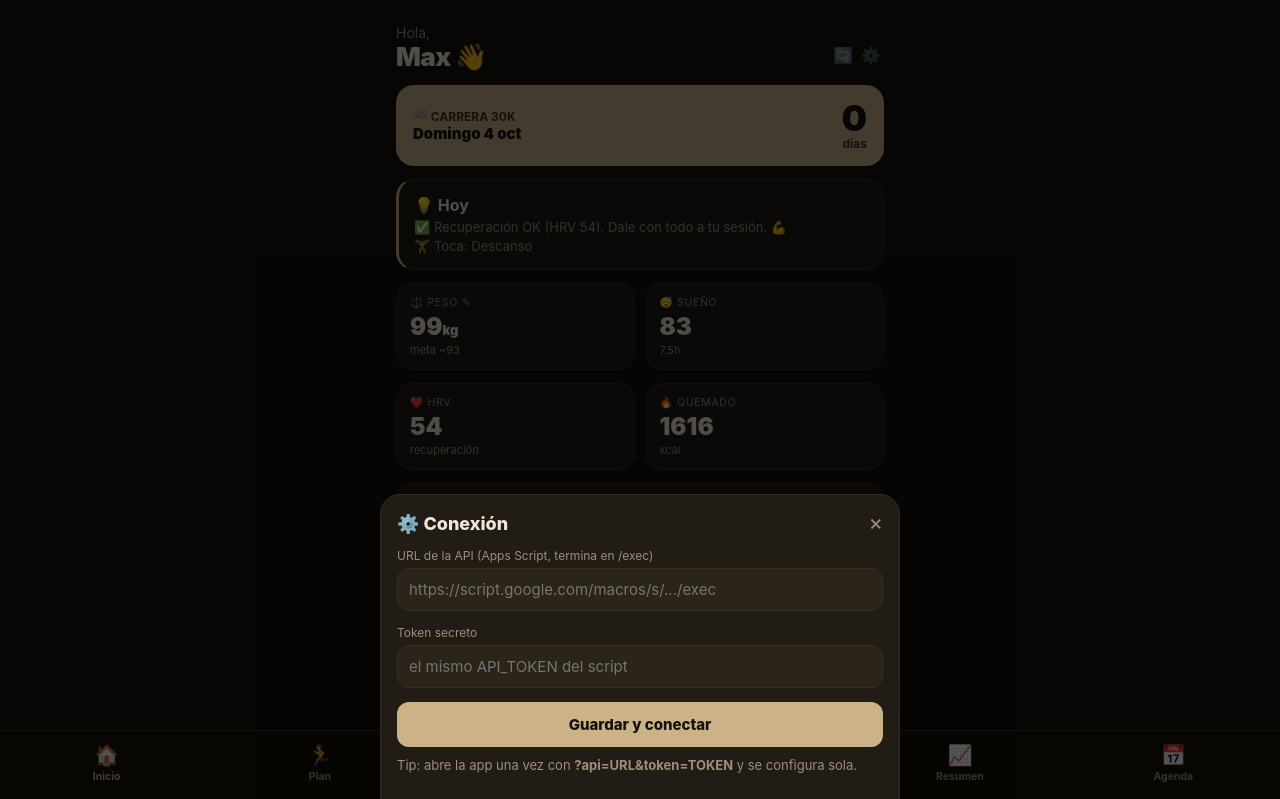
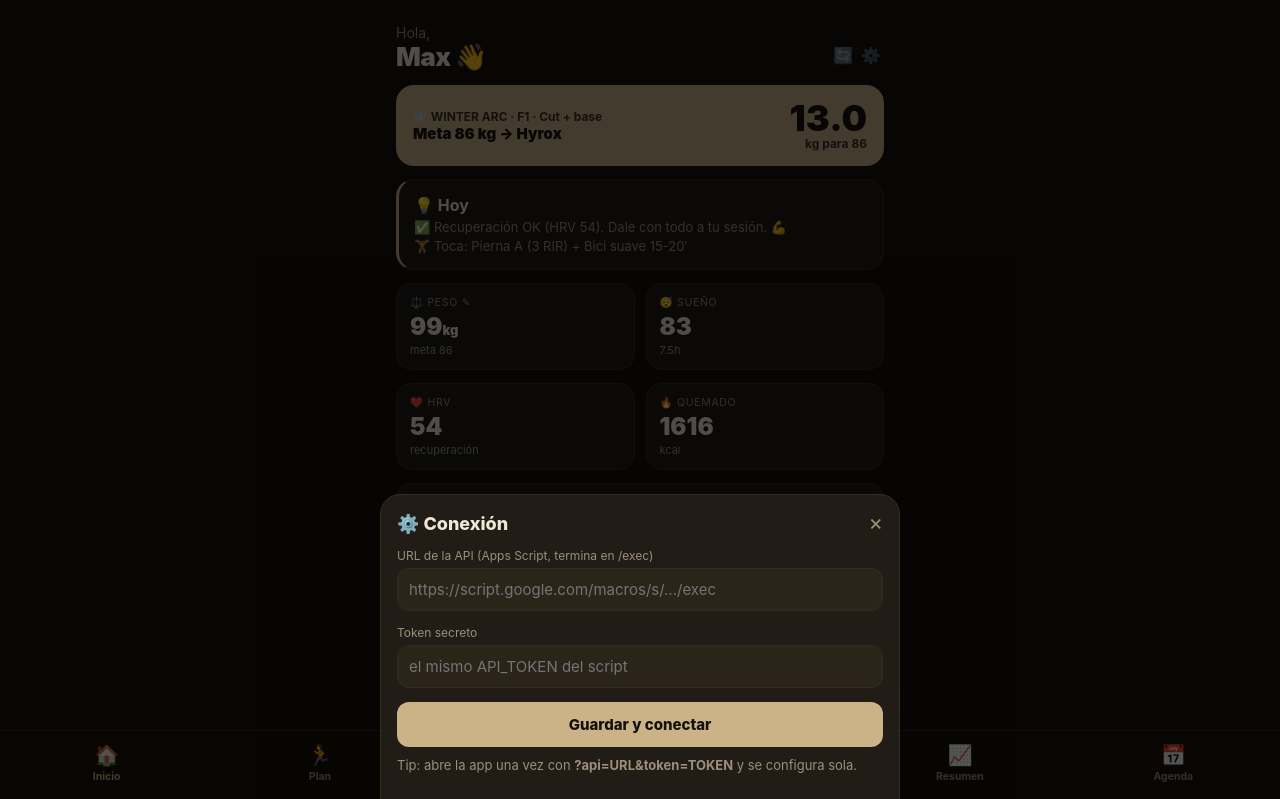
Before and after one commit to majjjz/panel-max-app, a plain HTML site: page index.html in a window 1280 px wide. Shown: the top 799 px of the page. Drawn offline with Linux system fonts and the light colour scheme.

Commit message:
feat: Winter ARC — plan PPLx2 gym AM (F1/Break/F2/F3 desde 12-oct), macros 2150/200/215/60, menu air fryer post-gym, meta 86 kg; SW v5
Co-Authored-By: Claude Opus 5.5 <noreply@anthropic.com>

```diff
--- a/index.html
+++ b/index.html
@@ -130,11 +130,11 @@
     <!-- INICIO -->
     <div class="view on" id="inicio">
       <div style="margin-top:6px"><div class="hi">Hola,</div><h2>Max 👋 <span id="racha" style="font-size:15px;color:var(--acc);font-weight:800"></span><span onclick="showSetup(true)" style="float:right;font-size:16px;opacity:.45;cursor:pointer;padding:4px">⚙️</span><span id="rgBtn" onclick="refreshGarminTap()" style="float:right;font-size:16px;opacity:.6;cursor:pointer;padding:4px" title="Actualizar Garmin">🔄</span></h2></div>
-      <div class="race"><div><div class="t">🏁 CARRERA 30K</div><div class="bignm">Domingo 4 oct</div></div>
-        <div style="text-align:right"><div class="n" id="cd">–</div><div class="t">días</div></div></div>
+      <div class="race"><div><div class="t">❄️ WINTER ARC · <span id="arcPh">F1</span></div><div class="bignm">Meta 86 kg → Hyrox</div></div>
+        <div style="text-align:right"><div class="n" id="cd">–</div><div class="t">kg para 86</div></div></div>
       <div class="card" id="tipHoy" style="border-left:3px solid var(--acc)"></div>
       <div class="row">
-        <div class="mini" onclick="openWeight()" style="cursor:pointer"><div class="l">⚖️ Peso ✎</div><div class="v" id="mPeso">–</div><div class="d">meta ~93</div></div>
+        <div class="mini" onclick="openWeight()" style="cursor:pointer"><div class="l">⚖️ Peso ✎</div><div class="v" id="mPeso">–</div><div class="d">meta 86</div></div>
         <div class="mini"><div class="l">😴 Sueño</div><div class="v" id="mSue">–</div><div class="d" id="mSueD"></div></div>
       </div>
       <div class="row">
@@ -162,7 +162,7 @@
     <!-- PLAN -->
     <div class="view" id="plan">
       <div style="margin-top:6px;display:flex;justify-content:space-between;align-items:center">
-        <div><h2>Plan 30K</h2><div class="sub" id="planSub"></div></div>
+        <div><h2>Winter ARC</h2><div class="sub" id="planSub"></div></div>
         <div class="wknav"><button id="wkPrev" onclick="chgWeek(-1)">◀</button><button id="wkNext" onclick="chgWeek(1)">▶</button></div>
       </div>
       <div class="card">
@@ -386,24 +386,34 @@
 </script>
 
 <script>
-  var S={foods:[],checks:{},targets:{kcal:2400,p:200,c:245,f:76},diary:{meals:{},tot:{kcal:0,p:0,c:0,f:0},recents:[]},garmin:{},entrenos:[],resumen:[],peso:{latest:'',byDate:{}},water:{today:0,goal:3500},planWeeks:{}};
+  var S={foods:[],checks:{},targets:{kcal:2150,p:200,c:215,f:60},diary:{meals:{},tot:{kcal:0,p:0,c:0,f:0},recents:[]},garmin:{},entrenos:[],resumen:[],peso:{latest:'',byDate:{}},water:{today:0,goal:3500},planWeeks:{}};
   var curMeal="Desayuno", curItem=null, viewWeek=null;
 
-  var START=new Date(2026,7,10), MES=['ene','feb','mar','abr','may','jun','jul','ago','sep','oct','nov','dic'], DOW=['LUN','MAR','MIÉ','JUE','VIE','SÁB','DOM'], LR=[8,11,14,11,17,21,24,'30 🏁'];
+  var START=new Date(2026,9,12), OFF=100, MAXW=24, ARC_T={kcal:2150,p:200,c:215,f:60}, MES=['ene','feb','mar','abr','may','jun','jul','ago','sep','oct','nov','dic'], DOW=['LUN','MAR','MIÉ','JUE','VIE','SÁB','DOM'], LR=[8,11,14,11,17,21,24,'30 🏁'];
   function SS(ic,t,tod){return {ic:ic,t:t,tod:tod};}
-  function genWeek(km){return [[SS('🚴','Bici Z2','AM'),SS('🏋️','Push','PM')],[SS('🏃','Calidad','AM'),SS('🏋️','Pierna','PM')],[SS('🚴','Bici Z2','AM'),SS('🏋️','Pull','PM')],[SS('🏃','Trote fácil','AM')],[SS('🏊','Natación suave','AM')],[SS('🏃','Tirada larga '+km+' km 👑','AM')],[SS('🏊','Natación regen','AM')]];}
+  /* Winter ARC (12-oct-2026): gym AM antes del trabajo, trote/caminata PM. Fases: F1 0-9 · Break 10-11 · F2 12-17 · F3 18+ */
+  function arcPhase(k){return k<10?'F1':(k<12?'BRK':(k<18?'F2':'F3'));}
+  var PH_NAME={F1:'F1 · Cut + base',BRK:'Break navidad · mantenimiento',F2:'F2 · Cut + pre-Hyrox',F3:'F3 · Hyrox + distancia'};
+  function weekDataBase(k){
+    var ph=arcPhase(k),r=(k===0?' (3 RIR)':'');
+    if(ph==='F3') return [[SS('🏋️','Fuerza inferior + trineo','AM')],[SS('🏃','Intervalos 6-8×1 km','AM')],[SS('🏋️','Fuerza torso','AM'),SS('🚣','SkiErg/remo Z2 20′','AM')],[SS('🏃','Trote Z2 8-10 km','PM')],[SS('🔥','Full body + estaciones Hyrox','AM')],[SS('🔥','Simulacro Hyrox 4-8×(1 km + estación)','AM')],[SS('🏃','Larga Z2 12-18 km 👑','AM')]];
+    var f2=(ph==='F2');
+    return [
+      [SS('🏋️','Pierna A'+r,'AM'),SS('🚴','Bici suave 15-20′','AM')],
+      [SS('🏋️','Push A'+r,'AM'),SS('🚶','Caminata 3-5 km','PM')],
+      [SS('🏋️','Pull A'+r,'AM'),SS('🏃',f2?'Trote Z2 7-8 km':'Trote Z2 6-7 km','PM')],
+      f2?[SS('🏋️','Pierna B corta','AM'),SS('🔥','Circuito Hyrox 4×(500 m remo · 20 wall balls · 20 zancadas)','AM')]:[SS('🏋️','Pierna B'+r,'AM'),SS('🚶','Caminata 3-5 km','PM')],
+      [SS('🏋️','Push B'+r,'AM'),SS('🚶','Caminata 3-5 km','PM')],
+      [SS('🏃',f2?'Trote largo Z2 10-12 km 👑':'Trote largo Z2 8-10 km 👑','AM'),SS('🏋️','Pull B'+r,'AM')],
+      [SS('😴','Descanso · ≥9k pasos + meal prep','')]
+    ];
+  }
   function weekData(wi){
     var base=weekDataBase(wi);
-    return base.map(function(day,di){var o=(S.planWeeks||{})[wi+'_'+di];return (o&&o.length)?o:day;});
+    return base.map(function(day,di){var o=(S.planWeeks||{})[(OFF+wi)+'_'+di];return (o&&o.length)?o:day;});
   }
-  function weekDataBase(wi){
-    if(wi===0) return [[{ic:'🏋️',t:'Espalda + Tríceps',tod:'PM',pre:true},{ic:'🏃',t:'Trote',tod:'AM',pre:true}],[SS('🏃','Carrera Calidad','AM')],[SS('🏊','Natación','AM'),SS('🏋️','Pecho+Hombro+Bíceps','PM')],[SS('🚴','Bici Z2','AM'),SS('🏋️','Pierna','PM')],[SS('🏃','Trote fácil','AM')],[SS('🏃','Tirada larga 8 km 👑','AM')],[SS('🏊','Nado regen','AM')]];
-    if(wi===1) return [[SS('🚴','Bici Z2','AM'),SS('🏋️','Pierna','PM')],[SS('🏃','Calidad','AM')],[SS('😴','Descanso','')],[SS('🚴','Bici Z2','AM'),SS('🏋️','Push','PM')],[SS('✈️','Vuelo 6am · Puebla','AM'),SS('🚴','Bici suave','PM'),SS('🏋️','Pull','PM')],[SS('💑','Con novia','')],[SS('🏃','Tirada larga 11 km 👑','PM')]];
-    if(wi===7) return [[SS('😴','Descanso','')],[SS('🏃','Trote + rectas','AM')],[SS('🚴','Spin suave','AM')],[SS('😴','Descanso','')],[SS('🏃','Soltura 20′','AM')],[SS('😴','Descanso + carga','')],[SS('🏁','CARRERA 30 KM','AM')]];
-    return genWeek(LR[wi]);
-  }
-  function curWeekIndex(){var wi=Math.floor(Math.floor((new Date()-START)/86400000)/7);return Math.max(0,Math.min(7,wi));}
-  function curDayIdx(){return ((Math.floor((new Date()-START)/86400000)%7)+7)%7;}
+  function curWeekIndex(){var wi=Math.floor(Math.floor((new Date()-START)/86400000)/7);return Math.max(0,Math.min(MAXW,wi));}
+  function curDayIdx(){if(new Date()<START)return 6;return ((Math.floor((new Date()-START)/86400000)%7)+7)%7;}
 
   function ring(pct,color,size){size=size||58;var r=size/2-6,c=2*Math.PI*r,off=c*(1-Math.min(pct||0,1));return '<svg width="'+size+'" height="'+size+'" viewBox="0 0 '+size+' '+size+'"><circle cx="'+size/2+'" cy="'+size/2+'" r="'+r+'" fill="none" stroke="#352c22" stroke-width="6"/><circle cx="'+size/2+'" cy="'+size/2+'" r="'+r+'" fill="none" stroke="'+color+'" stroke-width="6" stroke-linecap="round" stroke-dasharray="'+c+'" stroke-dashoffset="'+off+'" transform="rotate(-90 '+size/2+' '+size/2+')"/></svg>';}
   function macroSet(el){var t=S.targets,d=S.diary.tot;var arr=[{lbl:'Kcal',v:Math.round(d.kcal),max:t.kcal,color:'#d8c3a5'},{lbl:'Prot',v:Math.round(d.p),max:t.p,color:'#cbb287'},{lbl:'Carb',v:Math.round(d.c),max:t.c,color:'#8f9c7c'},{lbl:'Grasa',v:Math.round(d.f),max:t.f,color:'#b0895f'}];el.innerHTML=arr.map(function(x){return '<div class="ring">'+ring(x.v/x.max,x.color)+'<div class="num" style="color:'+x.color+'">'+x.v+'/'+x.max+'</div><div class="lbl">'+x.lbl+'</div></div>';}).join('');}
@@ -411,7 +421,7 @@
   function nd(x,d){d=(d===undefined)?1:d;return (x===''||x==null||isNaN(x))?x:+(+x).toFixed(d);}
 
   function render(){
-    var race=new Date(2026,9,4);document.getElementById('cd').textContent=Math.max(0,Math.round((race-new Date())/86400000));
+    var pl=(S.peso&&S.peso.latest)?+S.peso.latest:0;document.getElementById('cd').textContent=pl?Math.max(0,pl-86).toFixed(1):'–';document.getElementById('arcPh').textContent=PH_NAME[arcPhase(curWeekIndex())];
     var g=S.garmin||{};
     var pesoVal=(S.peso&&S.peso.latest)?S.peso.latest:(g.peso||99);
     document.getElementById('mPeso').innerHTML=nd(pesoVal,1)+'<span style="font-size:13px">kg</span>';
@@ -421,7 +431,7 @@
     document.getElementById('mKcal').textContent=g.kcal||'–';
     var steps=g.steps||0;
     document.getElementById('mSteps').innerHTML=(steps?Number(steps).toLocaleString():'–')+' <small>pasos</small>';
-    document.getElementById('stFill').style.width=Math.min(100,(steps||0)/8000*100)+'%';
+    document.getElementById('stFill').style.width=Math.min(100,(steps||0)/9000*100)+'%';
     macroSet(document.getElementById('ringsHome'));macroSet(document.getElementById('ringsDiet'));
     var rem=S.targets.kcal-Math.round(S.diary.tot.kcal);
     document.getElementById('balTxt').innerHTML='Comido <b style="color:var(--txt)">'+Math.round(S.diary.tot.kcal)+'</b> · Objetivo '+S.targets.kcal+' · Restante <b style="color:var(--sage)">'+rem+'</b>';
@@ -433,20 +443,19 @@
   }
   function mealPlan(){
     var wi=curWeekIndex(),di=curDayIdx(),sess=weekData(wi)[di]||[];
-    var n=sess.filter(function(s){return s.ic!=='😴';}).length;
-    var arroz=n>=2?300:(n===1?200:150);
-    return {Desayuno:[{name:'Huevo entero',gramos:150},{name:'Avena (seca)',gramos:60},{name:'Chobani Zero (vainilla)',gramos:150},{name:'Platano',gramos:80}],
-      Snack:[{name:'Barra whey',gramos:55},{name:'Almendras',gramos:30},{name:'Manzana',gramos:150}],
-      Comida:[{name:'Pollo pechuga (cocido)',gramos:200},{name:'Arroz blanco (cocido)',gramos:arroz},{name:'Brocoli',gramos:150},{name:'Aceite oliva/aguacate',gramos:14}],
-      Cena:[{name:'Carne molida 95/5 (cocida)',gramos:170},{name:'Espinaca',gramos:100},{name:'Chobani Zero (vainilla)',gramos:150}]};
+    var rest=!sess.some(function(x){return x.ic!=='😴'&&x.ic!=='🚶';});
+    return {Desayuno:[{name:'Platano',gramos:100},{name:'Huevo entero',gramos:150},{name:'Clara de huevo',gramos:150},{name:'Avena (seca)',gramos:40},{name:'Chobani Zero (vainilla)',gramos:150}],
+      Comida:[{name:'Pollo pechuga (cocido)',gramos:200},{name:'Papa (cocida)',gramos:rest?150:250},{name:'Aceite oliva/aguacate',gramos:5},{name:'Pepino',gramos:200},{name:'Brocoli',gramos:150}],
+      Snack:[{name:'Barra whey',gramos:55},{name:'Manzana',gramos:180}],
+      Cena:[{name:'Carne molida 95/5 (cocida)',gramos:200},{name:'Camote',gramos:rest?120:200},{name:'Pepino',gramos:100},{name:'Almendras',gramos:10}]};
   }
   function renderPlanComida(){
-    var mp=mealPlan();window._mp=mp;var order=['Desayuno','Snack','Comida','Cena'],ic={Desayuno:'☀️',Snack:'🍎',Comida:'🥗',Cena:'🌙'},html='',tot=0;
+    var mp=mealPlan();window._mp=mp;var order=['Desayuno','Comida','Snack','Cena'],ic={Desayuno:'☀️',Snack:'🍎',Comida:'🥗',Cena:'🌙'},lbl={Desayuno:'Desayuno (plátano pre-gym + post-gym)',Comida:'Comida ~14:00',Snack:'Snack ~17:00',Cena:'Cena ~20:00'},html='',tot=0;
     order.forEach(function(m){
       var its=mp[m];
       its.forEach(function(x){var f=S.foods.find(function(y){return y.name===x.name;});if(f)tot+=f.kcal*x.gramos/100;});
       var line=its.map(function(x){return x.name.replace(/ \(.*\)/,'')+' '+x.gramos+'g';}).join(' · ');
-      html+='<div class="pmeal"><div class="pmh">'+ic[m]+' '+m+'<span onclick="logPlan(\''+m+'\')">✓ comí</span></div><div class="pml">'+line+'</div></div>';
+      html+='<div class="pmeal"><div class="pmh">'+ic[m]+' '+lbl[m]+'<span onclick="logPlan(\''+m+'\')">✓ comí</span></div><div class="pml">'+line+'</div></div>';
     });
     document.getElementById('planComida').innerHTML=html;
     document.getElementById('planKcal').textContent='(plan ~'+Math.round(tot)+' kcal)';
@@ -479,9 +488,9 @@
   function renderPlan(){
     var cw=curWeekIndex(),wi=(viewWeek==null?cw:viewWeek),days=weekData(wi),tdi=curDayIdx();
     var w0=new Date(START);w0.setDate(START.getDate()+wi*7);var w6=new Date(START);w6.setDate(START.getDate()+wi*7+6);
-    document.getElementById('planSub').textContent='Semana '+(wi+1)+' de 8 · '+w0.getDate()+'–'+w6.getDate()+' '+MES[w6.getMonth()]+(wi===cw?' · actual':'');
-    document.getElementById('wkPrev').disabled=(wi<=0);document.getElementById('wkNext').disabled=(wi>=7);
-    document.getElementById('ladder').innerHTML=LR.map(function(km,i){var cls=(i<cw?'done ':'')+(i===7?'race ':'')+(i===wi?'cur':'');return '<div class="lw '+cls+'"><div class="s">S'+(i+1)+'</div><div class="k">'+km+'</div></div>';}).join('');
+    document.getElementById('planSub').textContent='Semana '+(wi+1)+' · '+PH_NAME[arcPhase(wi)]+' · '+w0.getDate()+' '+MES[w0.getMonth()]+'–'+w6.getDate()+' '+MES[w6.getMonth()]+(wi===cw?' · actual':'');
+    document.getElementById('wkPrev').disabled=(wi<=0);document.getElementById('wkNext').disabled=(wi>=MAXW);
+    var PHS=[['F1',0,9,'12 oct'],['BRK',10,11,'21 dic'],['F2',12,17,'4 ene'],['F3',18,MAXW,'15 feb']];document.getElementById('ladder').innerHTML=PHS.map(function(p){var cls=(cw>p[2]?'done ':'')+(p[0]==='F3'?'race ':'')+(wi>=p[1]&&wi<=p[2]?'cur':'');return '<div class="lw '+cls+'"><div class="s">'+p[3]+'</div><div class="k">'+(p[0]==='BRK'?'🎄':p[0])+'</div></div>';}).join('');
     var total=0,done=0,html='';
     days.forEach(function(sess,di){
       var dd=new Date(START);dd.setDate(START.getDate()+wi*7+di);
@@ -489,7 +498,7 @@
       html+='<div class="pday"><div class="pdh'+(isToday?' today':'')+'">'+DOW[di]+' · '+dd.getDate()+' '+MES[dd.getMonth()]+(isToday?' · HOY':'')+'<span onclick="openPlanEdit('+wi+','+di+')" style="float:right;color:var(--acc);cursor:pointer;padding:0 6px;font-size:13px">✏️</span></div>';
       sess.forEach(function(s,si){
         if(s.ic==='😴'){html+='<div class="ps rest"><div class="dc"></div><span class="tt">'+s.ic+' '+s.t+'</span></div>';return;}
-        var id='w'+wi+'_d'+di+'_s'+si;var isDone=(id in S.checks)?S.checks[id]:!!s.pre;total++;if(isDone)done++;
+        var id='w'+(OFF+wi)+'_d'+di+'_s'+si;var isDone=(id in S.checks)?S.checks[id]:!!s.pre;total++;if(isDone)done++;
         html+='<div class="ps" onclick="toggle(\''+id+'\','+isDone+')"><div class="dc '+(isDone?'ok':'')+'" id="'+id+'">'+(isDone?'✓':'')+'</div>'+(s.tod?'<span class="tod '+s.tod+'">'+s.tod+'</span>':'')+'<span class="tt">'+s.ic+' '+s.t+'</span></div>';
       });
       html+='</div>';
@@ -698,10 +707,10 @@
     var clean=peSes.filter(function(s){return s.t&&String(s.t).trim();}).map(function(s){return {ic:s.ic,t:String(s.t).trim(),tod:s.tod||''};});
     if(!clean.length)clean=[{ic:'😴',t:'Descanso',tod:''}];
     if(!(window.google&&google.script&&google.script.run)){toast('Solo en la app real');return;}
-    google.script.run.withSuccessHandler(function(pw){S.planWeeks=pw||{};closePlanEdit();render();toast('✓ Plan guardado');}).withFailureHandler(function(){toast('Error (¿actualizaste Code.gs?)');}).savePlanDay(peW,peD,JSON.stringify(clean));
+    google.script.run.withSuccessHandler(function(pw){S.planWeeks=pw||{};closePlanEdit();render();toast('✓ Plan guardado');}).withFailureHandler(function(){toast('Error (¿actualizaste Code.gs?)');}).savePlanDay(OFF+peW,peD,JSON.stringify(clean));
   }
 
-  function chgWeek(delta){var base=(viewWeek==null?curWeekIndex():viewWeek);viewWeek=Math.max(0,Math.min(7,base+delta));renderPlan();}
+  function chgWeek(delta){var base=(viewWeek==null?curWeekIndex():viewWeek);viewWeek=Math.max(0,Math.min(MAXW,base+delta));renderPlan();}
   function toggle(id,cur){
     var nv=!cur;S.checks[id]=nv;renderPlan();
     if(window.google&&google.script&&google.script.run){
@@ -709,7 +718,7 @@
     } else { toast('⚠️ Vista local: no persiste (usa la app real)'); }
   }
 
-  function boot(data){S.foods=data.foods&&data.foods.length?data.foods:DEMO.foods;S.checks=data.checks||{};S.targets=data.targets||S.targets;S.garmin=data.garmin&&data.garmin.score?data.garmin:DEMO.garmin;S.diary=data.diary&&data.diary.tot?data.diary:DEMO.diary;S.entrenos=data.entrenos&&data.entrenos.length?data.entrenos:DEMO.entrenos;S.resumen=data.resumen&&data.resumen.length?data.resumen:DEMO.resumen;S.peso=data.peso||DEMO.peso;S.water=data.water||DEMO.water;S.planWeeks=data.planWeeks||{};render();}
+  function boot(data){S.foods=data.foods&&data.foods.length?data.foods:DEMO.foods;S.checks=data.checks||{};S.targets=ARC_T;S.garmin=data.garmin&&data.garmin.score?data.garmin:DEMO.garmin;S.diary=data.diary&&data.diary.tot?data.diary:DEMO.diary;S.entrenos=data.entrenos&&data.entrenos.length?data.entrenos:DEMO.entrenos;S.resumen=data.resumen&&data.resumen.length?data.resumen:DEMO.resumen;S.peso=data.peso||DEMO.peso;S.water=data.water||DEMO.water;S.planWeeks=data.planWeeks||{};render();}
   var DEMO={foods:[{name:'Huevo entero',kcal:143,p:12.6,c:0.7,f:9.5},{name:'Avena (seca)',kcal:389,p:16.9,c:66,f:6.9},{name:'Pollo pechuga (cocido)',kcal:165,p:31,c:0,f:3.6},{name:'Arroz blanco (cocido)',kcal:130,p:2.7,c:28,f:0.3},{name:'Chobani Zero (vainilla)',kcal:40,p:8,c:3.3,f:0},{name:'Carne molida 95/5 (cocida)',kcal:164,p:25.6,c:0,f:6.5}],
     garmin:{peso:'99.0',sueno:7.55,score:83,hrv:54,kcal:1616,steps:7551},
     diary:{meals:{Desayuno:[{row:5,alimento:'Huevo entero',gramos:150,kcal:214,p:19,c:1,f:14},{row:6,alimento:'Avena (seca)',gramos:60,kcal:233,p:10,c:40,f:4}]},tot:{kcal:447,p:29,c:41,f:18},recents:['Huevo entero','Avena (seca)','Pollo pechuga (cocido)']},
--- a/sw.js
+++ b/sw.js
@@ -1,5 +1,5 @@
 /* Panel Max — service worker: shell offline, red primero para actualizar rápido */
-var CACHE = 'panel-max-v4';
+var CACHE = 'panel-max-v5';
 var SHELL = ['./', './index.html', './manifest.json', './icons/icon-192.png', './icons/icon-512.png'];
 
 self.addEventListener('install', function (e) {
```
